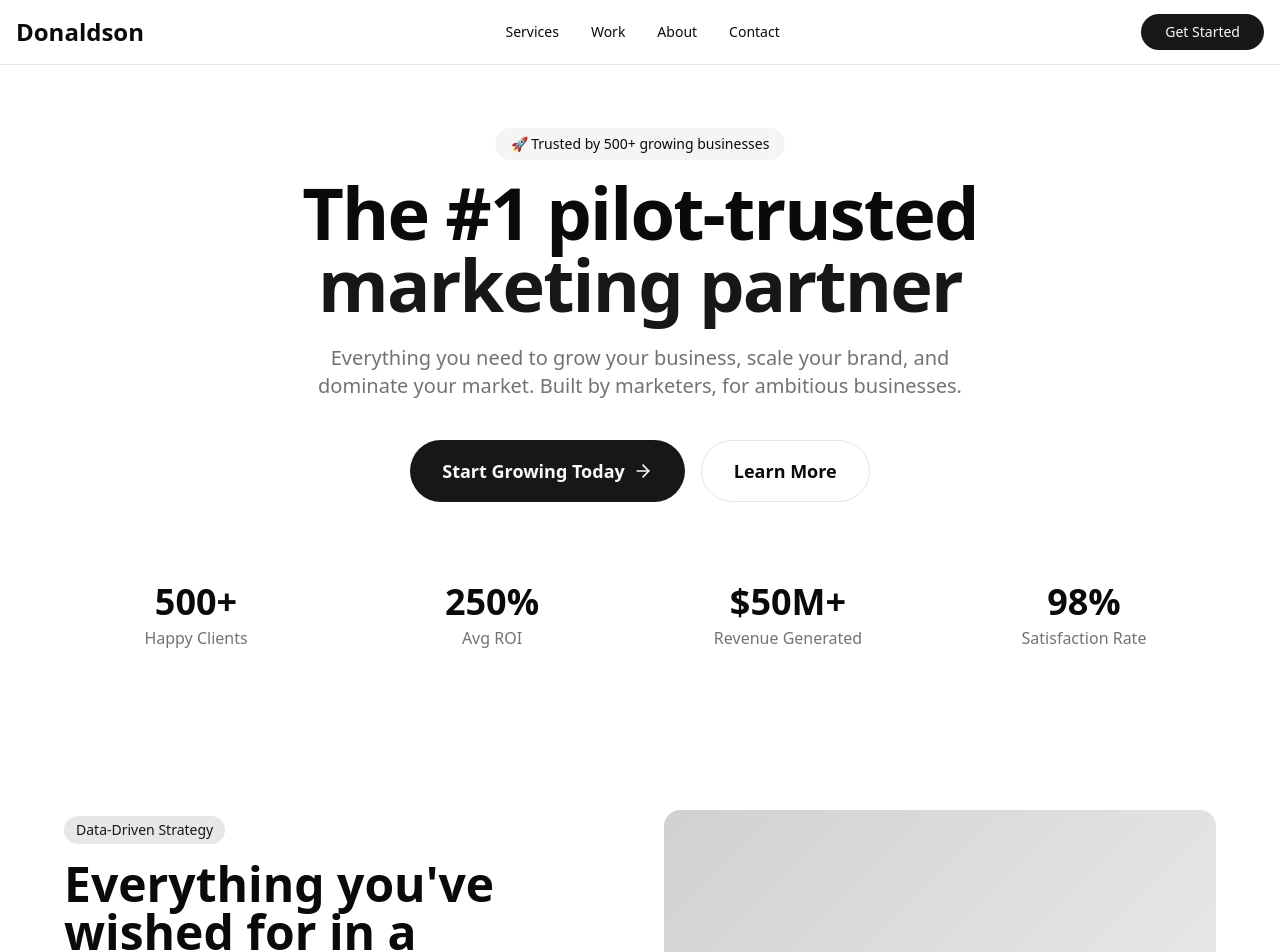
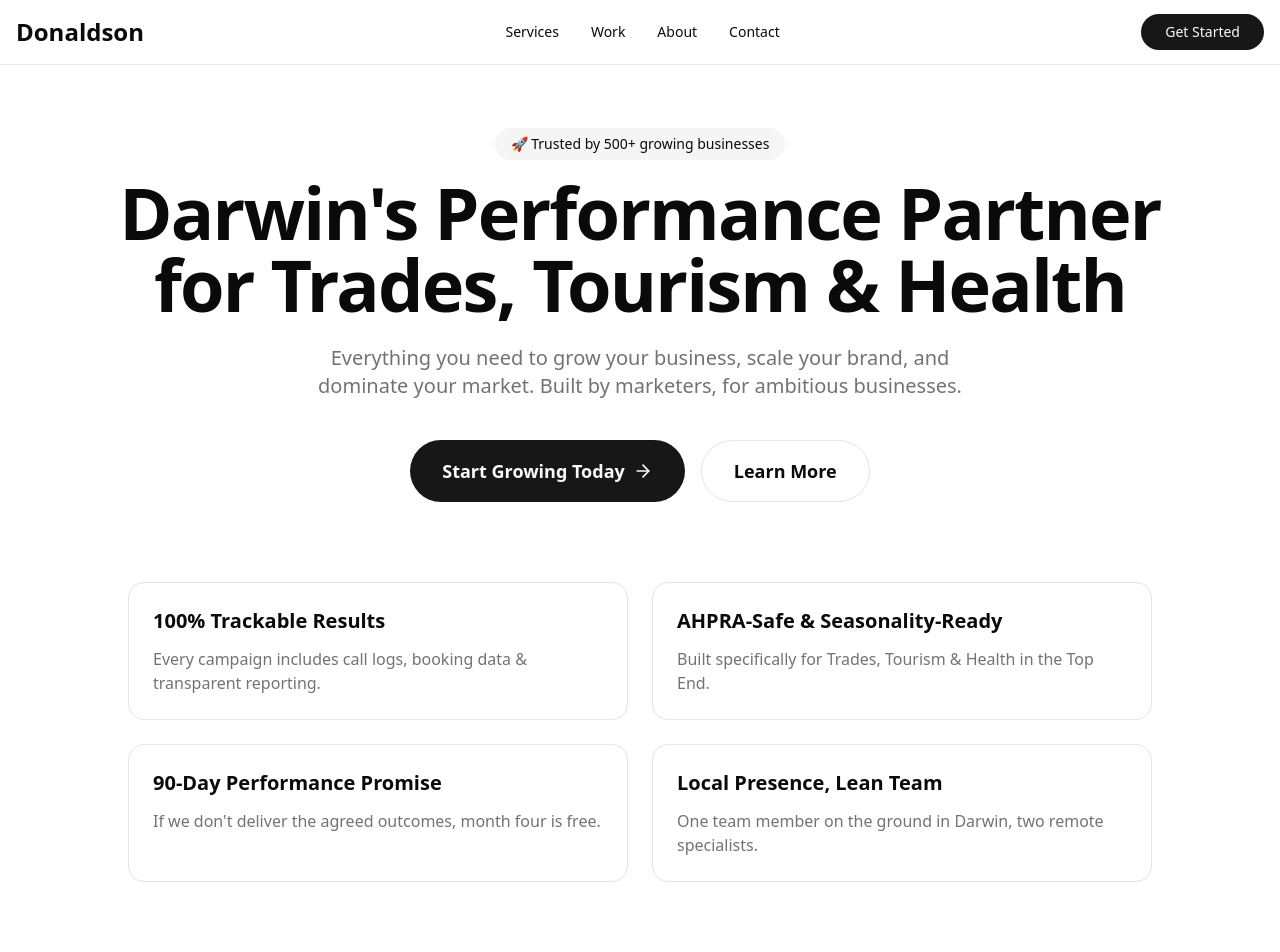
Before and after one commit to donaldsonblack/donaldson-agency, a Next.js app: page / in a window 1280 px wide. Shown: the top 952 px of the page. Built offline with nearby package versions, Linux system fonts and the light colour scheme; no server answers.

Commit message:
changed metrics on hero

```diff
--- a/src/app/page.tsx
+++ b/src/app/page.tsx
@@ -79,9 +79,7 @@ export default function Home() {
               🚀 Trusted by 500+ growing businesses
             </div>
             <h1 id="hero-heading" className="text-5xl md:text-7xl font-bold tracking-tight">
-              The #1 pilot-trusted
-              <br />
-              <span className="text-primary">marketing partner</span>
+              Darwin's Performance Partner for Trades, Tourism & Health
             </h1>
             <p className="text-xl text-muted-foreground max-w-2xl mx-auto">
               Everything you need to grow your business, scale your brand, and
@@ -107,28 +105,32 @@ export default function Home() {
             </AnimatedSection>
           </div>
 
-          {/* Hero Stats */}
-          <div className="grid grid-cols-2 md:grid-cols-4 gap-8 mt-20 text-center">
-            <AnimatedSection delay={0.5}>
-              <div className="text-4xl font-bold">500+</div>
-              <div className="text-muted-foreground mt-1">Happy Clients</div>
-            </AnimatedSection>
-            <AnimatedSection delay={0.6}>
-              <div className="text-4xl font-bold">250%</div>
-              <div className="text-muted-foreground mt-1">Avg ROI</div>
-            </AnimatedSection>
-            <AnimatedSection delay={0.7}>
-              <div className="text-4xl font-bold">$50M+</div>
-              <div className="text-muted-foreground mt-1">
-                Revenue Generated
-              </div>
-            </AnimatedSection>
-            <AnimatedSection delay={0.8}>
-              <div className="text-4xl font-bold">98%</div>
-              <div className="text-muted-foreground mt-1">
-                Satisfaction Rate
-              </div>
-            </AnimatedSection>
+          {/* Hero Features */}
+          <div className="grid grid-cols-1 md:grid-cols-2 gap-6 mt-20 max-w-5xl mx-auto">
+            <div className="bg-card border border-border rounded-2xl p-6 hover:border-primary/50 transition-colors">
+              <h3 className="text-xl font-bold mb-3">100% Trackable Results</h3>
+              <p className="text-muted-foreground">
+                Every campaign includes call logs, booking data & transparent reporting.
+              </p>
+            </div>
+            <div className="bg-card border border-border rounded-2xl p-6 hover:border-primary/50 transition-colors">
+              <h3 className="text-xl font-bold mb-3">AHPRA-Safe & Seasonality-Ready</h3>
+              <p className="text-muted-foreground">
+                Built specifically for Trades, Tourism & Health in the Top End.
+              </p>
+            </div>
+            <div className="bg-card border border-border rounded-2xl p-6 hover:border-primary/50 transition-colors">
+              <h3 className="text-xl font-bold mb-3">90-Day Performance Promise</h3>
+              <p className="text-muted-foreground">
+                If we don't deliver the agreed outcomes, month four is free.
+              </p>
+            </div>
+            <div className="bg-card border border-border rounded-2xl p-6 hover:border-primary/50 transition-colors">
+              <h3 className="text-xl font-bold mb-3">Local Presence, Lean Team</h3>
+              <p className="text-muted-foreground">
+                One team member on the ground in Darwin, two remote specialists.
+              </p>
+            </div>
           </div>
         </div>
       </section>
```
